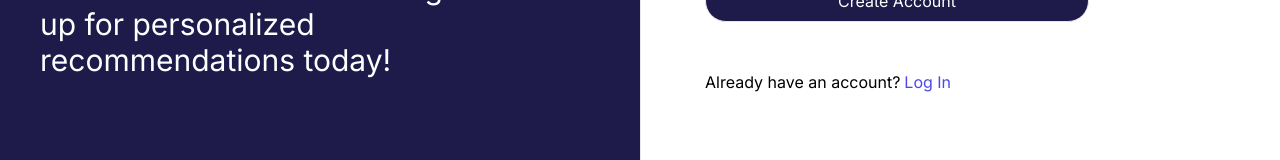
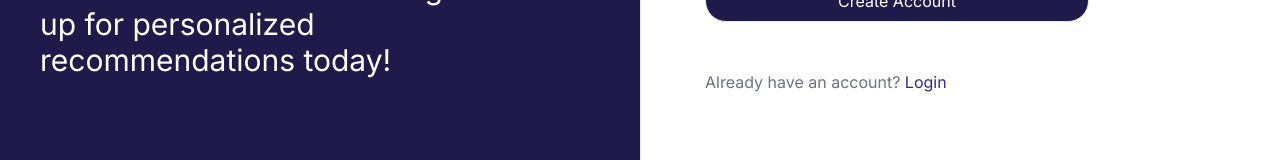
Before and after one commit to naputami/elysium-eventmaker, a Next.js app: page /register in a window 1280 px wide. Shown: the part 464-624 px from the top of the page. Built offline with nearby package versions, Linux system fonts and the light colour scheme.

Commit message:
fix register and login page, add react hot-toast

```diff
--- a/package.json
+++ b/package.json
@@ -15,7 +15,8 @@
     "next": "15.0.0-canary.42",
     "prisma": "^5.16.1",
     "react": "19.0.0-rc-3563387fe3-20240621",
-    "react-dom": "19.0.0-rc-3563387fe3-20240621"
+    "react-dom": "19.0.0-rc-3563387fe3-20240621",
+    "react-hot-toast": "^2.4.1"
   },
   "devDependencies": {
     "daisyui": "^4.12.8",
--- a/src/app/layout.js
+++ b/src/app/layout.js
@@ -1,5 +1,6 @@
 import { Inter } from "next/font/google";
 import "../style/globals.css";
+import { Toaster } from "react-hot-toast";
 
 const inter = Inter({ subsets: ["latin"] });
 
@@ -11,7 +12,10 @@ export const metadata = {
 export default function RootLayout({ children }) {
   return (
     <html lang="en" data-theme="bumblebee">
-      <body className={inter.className}>{children}</body>
+      <body className={inter.className}>
+        <Toaster />
+        {children}
+      </body>
     </html>
   );
 }
--- a/src/app/login/page.js
+++ b/src/app/login/page.js
@@ -3,7 +3,7 @@ import { TicketIcon } from "@/components/ticketicon";
 import { loginAction } from "./action";
 import { useActionState } from "react";
 
-export default function page() {
+export default function Page() {
   const [state, formAction, pending] = useActionState(loginAction, null);
   return (
     <div className="bg-indigo-950 w-screen h-screen grid md:grid-cols-2">
@@ -71,9 +71,13 @@ export default function page() {
             </div>
           ) : null}
         </form>
-        <div className="flex items-center gap-1">
-          <div className="text-indigo-900">Don't have an account?</div>
-          <button className="text-indigo-600 ">Sign up</button>
+        <div>
+          <p className="text-gray-500">
+            Dont have an account?{" "}
+            <a href="/register">
+              <span className="text-indigo-900">Sign Up</span>
+            </a>
+          </p>
         </div>
       </div>
     </div>
--- a/src/app/register/action.js
+++ b/src/app/register/action.js
@@ -6,6 +6,18 @@ export async function registerAction(_, formData) {
   const name = formData.get("name");
   const email = formData.get("email");
   const password = formData.get("password");
+
+  if (!name || !email || !password) {
+   return {
+      status: "error",
+      message: "All fields are required",
+      data : {
+        name,
+        email,
+        password
+      }
+   }
+  }
 
   const hashPassword = await bcrypt.hash(password, 10);
   const newUser = await prisma.user.create({
--- a/src/app/register/page.js
+++ b/src/app/register/page.js
@@ -2,9 +2,14 @@
 import { TicketIcon } from "@/components/ticketicon";
 import { registerAction } from "./action";
 import { useActionState } from "react";
+import { toast } from "react-hot-toast";
+import { useEffect } from "react";
 
-export default function page() {
+export default function Page() {
   const [state, formAction, pending] = useActionState(registerAction, null);
+  useEffect(() => {
+    if (state?.message) toast.error(state.message);
+  }, [state]);
   return (
     <div className="bg-indigo-950 w-screen h-screen grid md:grid-cols-2">
       <div className="hidden md:grid space-y-32 px-10 py-8">
@@ -30,6 +35,7 @@ export default function page() {
               <input
                 name="name"
                 type="text"
+                defaultValue={state?.data?.name}
                 placeholder="Enter your full name"
                 className="input input-bordered w-full max-w-sm border border-slate-400 rounded-lg h-10 px-4 text-sm text-slate-600 "
               />
@@ -45,6 +51,7 @@ export default function page() {
               <input
                 name="email"
                 type="email"
+                defaultValue={state?.data?.email}
                 placeholder="Enter your e-mail"
                 className="input input-bordered w-full max-w-sm border border-slate-400 rounded-lg h-10 px-4 text-sm text-slate-600 "
               />
@@ -60,6 +67,7 @@ export default function page() {
               <input
                 name="password"
                 type="password"
+                defaultValue={state?.data?.password}
                 placeholder="Enter password"
                 className="input input-bordered w-full max-w-sm border border-slate-400 rounded-lg h-10 px-4 text-sm text-slate-600 "
               />
@@ -79,9 +87,13 @@ export default function page() {
             </div>
           ) : null}
         </form>
-        <div className="flex items-center gap-1">
-          <div>Already have an account?</div>{" "}
-          <button className="text-indigo-600">Log In</button>
+        <div>
+          <p className="text-gray-500">
+            Already have an account?{" "}
+            <a href="/login">
+              <span className="text-indigo-900">Login</span>
+            </a>
+          </p>
         </div>
       </div>
     </div>
```
Also changed, not shown: 1 other file (tests, documents, lock files or other folders).
